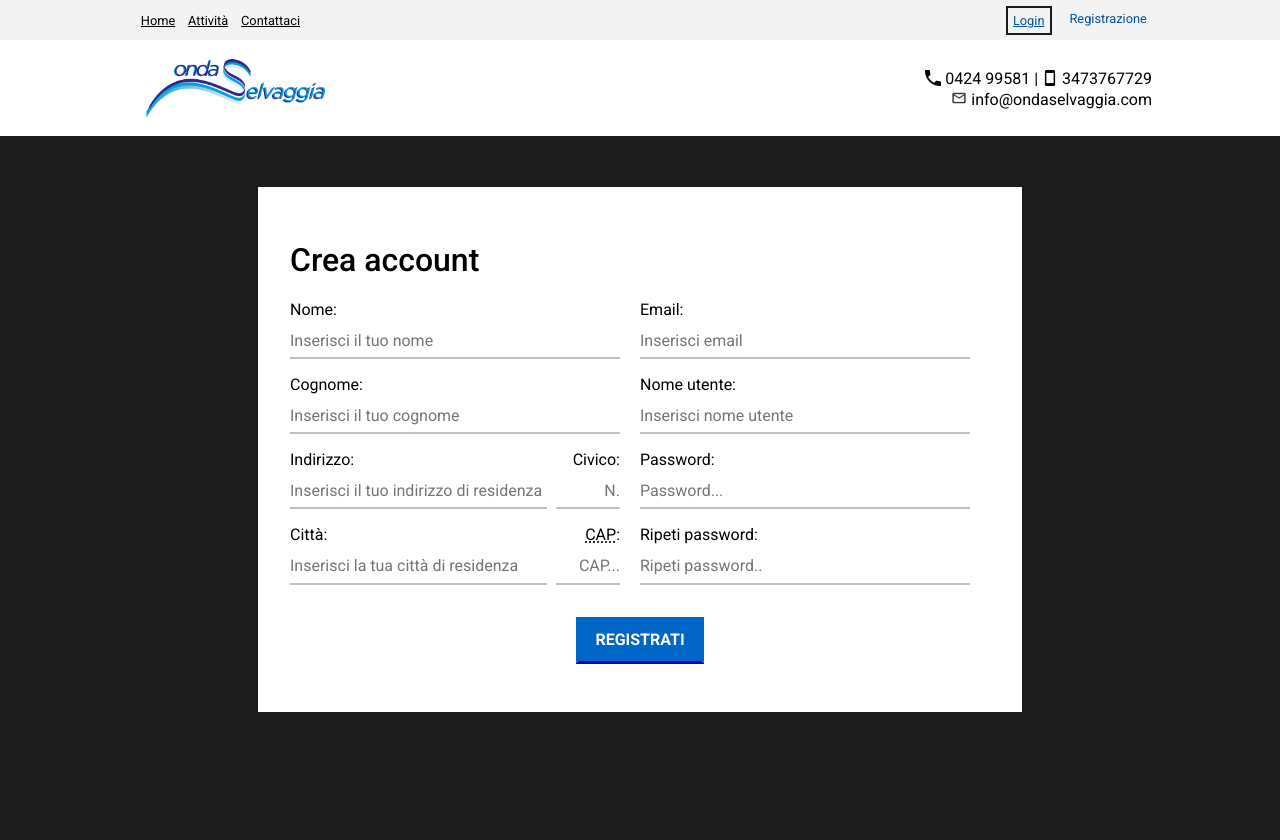
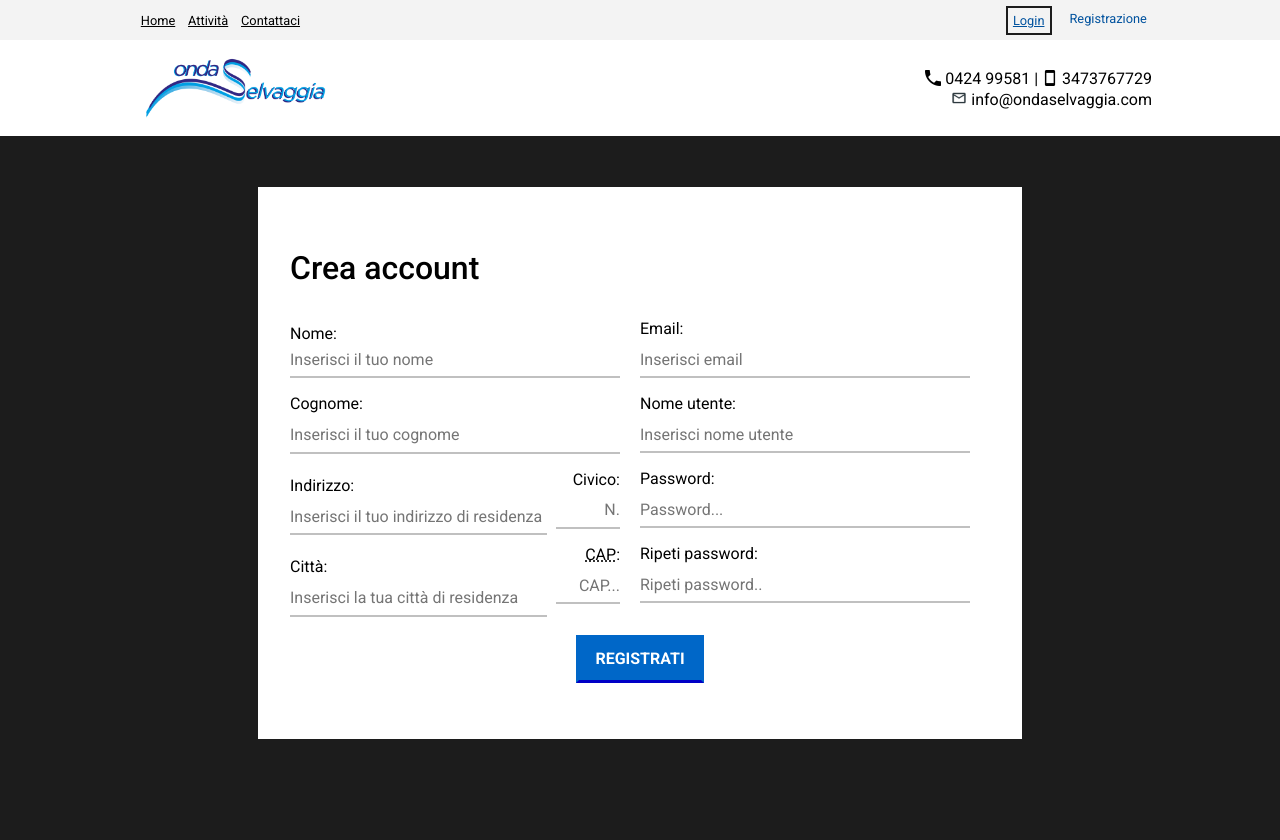
Before and after one commit to riccardobek/Tecnologie-Web, a PHP site: page /registrazione in a window 1280 px wide. Run offline with PHP 8.4, Linux system fonts and the light colour scheme.

Commit message:
inglobato tutto il css in default, prego senza errori

```diff
--- a/css/default.css
+++ b/css/default.css
@@ -1,18 +1,10 @@
 /********************
 RESET CSS
 *********************/
-html, body, div, span, applet, object, iframe, p, blockquote, pre,
-a, acronym, address, big, cite, code,
-del, dfn, em, img, ins, kbd, q, s, samp,
-small, strike, strong, sub, sup, tt, var,
-b, u, i, center,
-dl, dt, dd, ol, ul, li,
-fieldset, form, label, legend,
-table, caption, tbody, tfoot, thead, tr, th, td,
-article, aside, canvas, details, embed, input, button,
-figure, figcaption, footer, header, hgroup,
-menu, nav, output, ruby, section, summary,
-time, mark, audio, video {
+html, body, div, span, iframe, p,
+a, img, i, ol, ul, li,
+fieldset, form, label, table, caption, tbody, tfoot, thead, tr, th, td,
+input, button, header, nav, video {
     margin: 0;
     padding: 0;
     border: 0;
@@ -23,9 +15,8 @@ time, mark, audio, video {
 abbr {
     speak: spell-out;
 }
-/* HTML5 display-role reset for older browsers */
-article, aside, details, figcaption, figure,
-footer, header, hgroup, menu, nav, section {
+
+nav{
     display: block;
 }
 
@@ -36,6 +27,11 @@ html,body {
     clear: both;
     font-family: 'Roboto',serif;
     height: 100%;
+}
+
+#not-registered{
+    color: black;
+    font-size: 100%
 }
 
 textarea,
@@ -56,6 +52,15 @@ div, form {
     margin: 0;
     padding: 0;
 }
+
+.form{
+    width: 350px;
+    margin: 4% auto auto auto;
+    padding: 2em;
+    background: white;
+    color: black;
+}
+
 
 a, a.button, button, .inline-btn, .primary-btn, input[type=submit], input[type=reset] {
     cursor: pointer;
@@ -643,7 +648,7 @@ textarea:focus{
     border: 2px solid #302A85;
 }
 
-.form .bottone-annulla{
+.schede .bottone-annulla{
     display: none;
 }
 .btn-a-capo{
@@ -1006,3 +1011,97 @@ video {
 #nPosti, #imposta-data{
     color: #FFFFFF;
 }
+
+/*login*/
+#indirizzo-container,
+#citta-container {
+    float:left;
+    width: 78%;
+}
+
+#civico-container, #cap-container {
+    text-align: right;
+}
+
+#civico-container input,
+#cap-container input {
+    width: 4em;
+    text-align: right;
+}
+
+#sectionPersonalData {
+    width:330px;
+    float:left;
+    margin-right: 0;
+}
+
+#sectionAccountData {
+    width: 330px;
+    margin-left:350px;
+    margin-top: 2em;
+}
+.log-form{
+
+    width: 100%;
+    padding-top: 0.5em;
+    padding-bottom: 0.5em;
+    border-radius: 4px ;
+}
+
+.log-form h2 {
+    font-weight: 100;
+    color:black;
+    margin-top:1.5em;
+}
+
+.log-label {
+    display: block;
+    padding-bottom: 0.3em;
+}
+.container_form{
+    width: 700px;
+    margin-bottom:60px;
+}
+
+
+form .field-container:not(:first-child) label {
+    margin-top: 1em;
+}
+
+
+
+a{
+    color: #00529E;
+}
+
+a:visited{
+    color: #3DA1FF;
+}
+
+input:focus{
+    background-color: #adceff;
+}
+
+/*utente*/
+form .log-field-container:not(:first-child) label {
+    margin-top:0.4em;
+
+}
+
+.log-field-container {
+    margin-top:1em;
+}
+#dati-utente label, .imp-label{
+    float:left;
+    margin-top: 0.5em;
+    font-weight: bold;
+    width: 25%;
+    padding-bottom: 0;
+    text-align: right;
+}
+
+
+.disabilita:disabled{
+    border:0;
+    border-bottom: 2px solid transparent;
+}
--- a/css/login.css
+++ /dev/null
@@ -1,89 +0,0 @@
-.form{
-    width: 350px;
-    margin: 4% auto auto auto;
-    padding: 2em;
-    background: white;
-    color: black;
-}
-
-body > div > a > img{
-    display: block;
-    margin: auto;
-
-    width: 350px;
-}
-p{
-    color: black;
-    font-size: 100%
-}
-
-body > div > form {
-
-    width: 100%;
-    padding-top: 0.5em;
-    padding-bottom: 0.5em;
-    border-radius: 4px ;
-}
-
-form h2 {
-    font-weight: 100;
-    color:black;
-    margin-top:1.5em;
-}
-
-
-div.elements-wrapper {
-    margin: 1em;
-}
-
-#indirizzo-container,
-#citta-container{
-    float:left;
-    width: 78%;
-}
-#civico-container, #cap-container{
-    text-align: right;
-}
-
-#civico-container input,
-#cap-container input{
-    width: 4em;
-    text-align: right;
-}
-
-form label {
-    display: block;
-    padding-bottom: 0.3em;
-}
-
-form .field-container:not(:first-child) label {
-    margin-top: 1em;
-}
-
-.container_form{
-	width: 700px;
-	margin-bottom:60px;
-}
-
-#sectionPersonalData{
-	width:330px;
-	float:left;
-	margin-right: 0;
-}
-
-#sectionAccountData{
-	width: 330px;
-	margin-left:350px;
-}
-
-a{
-    color: #00529E;
-}
-
-a:visited{
-    color: #3DA1FF;
-}
-
-input:focus{
-    background-color: #adceff;
-}
--- a/css/mobile.css
+++ b/css/mobile.css
@@ -301,3 +301,7 @@ caption{
     margin-right: 0;
     float: left;
 }
+
+.nuova-scheda {
+    width: 90%;
+}
--- a/template/registrazione.html
+++ b/template/registrazione.html
@@ -8,7 +8,6 @@
     <link rel="icon" href="images/favicon.ico">
     <link href="https://fonts.googleapis.com/css?family=Roboto:400,100,300,500,700,900" rel="stylesheet">
     <link rel="stylesheet" type="text/css" href="css/default.css" >
-    <link rel="stylesheet" type="text/css" href="css/login.css" >
     <link rel="stylesheet" type="text/css"  href="css/mobile.css" media="screen and (max-width:768px)"/>
 </head>
 <body>
@@ -16,7 +15,7 @@
 <div id="content" role="form">
     <div class="form container_form" >
 
-        <form action="php/do_registrazione.php" method="POST">
+        <form action="php/do_registrazione.php" method="POST" class="log-form">
             <div class="alert successo" aria-live="assertive" role="alert" aria-atomic="true">Registrazione effettuata con successo. Clicca <a href="login.php">qua</a> per andare al <span lang="en">login</span>.</div>
 
             <input type="hidden" id="JSAbilitato" name="JSAbilitato" value="0">
@@ -24,47 +23,47 @@
             <h1>Crea <span lang="en">account</span></h1>
             <div class="alert errore" aria-live="assertive" role="alert" aria-atomic="true"><p class="intestazione-alert">Errore:</p></div>
             <div id="sectionPersonalData">
-                <div class="field-container">
+                <div class="log-field-container">
                     <label for="nome">Nome: </label>
                     <input type="text" id="nome" name="nome" placeholder="Inserisci il tuo nome">
                 </div>
-                <div class="field-container">
-                    <label for="cognome">Cognome: </label>
+                <div class="log-field-container">
+                    <label for="cognome" class="log-label">Cognome: </label>
                     <input type="text" id="cognome" name="cognome" placeholder="Inserisci il tuo cognome">
                 </div>
-                <div class="field-container" id="indirizzo-container">
-                    <label for="indirizzo">Indirizzo: </label>
+                <div class="log-field-container" id="indirizzo-container">
+                    <label for="indirizzo" class="log-label">Indirizzo: </label>
                     <input type="text" id="indirizzo" name="indirizzo" placeholder="Inserisci il tuo indirizzo di residenza">
                 </div>
-                <div class="field-container" id="civico-container">
-                    <label for="civico">Civico: </label>
+                <div class="log-field-container" id="civico-container">
+                    <label for="civico" class="log-label">Civico: </label>
                     <input type="text"  size="4" id="civico" name="civico" placeholder="N.">
                 </div>
-                <div class="field-container" id="citta-container">
-                    <label for="citta">Citt&agrave;: </label>
+                <div class="log-field-container" id="citta-container">
+                    <label for="citta" class="log-label">Citt&agrave;: </label>
                     <input type="text" id="citta" name="citta" placeholder="Inserisci la tua città di residenza">
                 </div>
-                <div class="field-container" id="cap-container">
-                    <label for="CAP"> <abbr title="Codice di avviamento postale">CAP</abbr>: </label>
+                <div class="log-field-container" id="cap-container">
+                    <label for="CAP" class="log-label"> <abbr title="Codice di avviamento postale">CAP</abbr>: </label>
                     <input type="text"  size="4" id="CAP" name="CAP" placeholder="CAP...">
                 </div>
 
             </div>
             <div id="sectionAccountData">
                 <div class="field-container">
-                    <label for="email" lang="en">Email: </label>
+                    <label for="email" lang="en" class="log-label">Email: </label>
                     <input type="text" id="email" name="email" placeholder="Inserisci email">
                 </div>
                 <div class="field-container">
-                    <label for="username">Nome utente: </label>
+                    <label for="username" class="log-label">Nome utente: </label>
                     <input type="text" id="username" name="username" placeholder="Inserisci nome utente">
                 </div>
                 <div class="field-container">
-                    <label for="password" lang="en">Password: </label>
+                    <label for="password" lang="en" class="log-label">Password: </label>
                     <input type="password" id="password" name="password" placeholder="Password...">
                 </div>
                 <div class="field-container">
-                    <label for="password2">Ripeti <span lang="en">password</span>: </label>
+                    <label for="password2" class="log-label">Ripeti <span lang="en">password</span>: </label>
                     <input type="password" id="password2" name="password2" placeholder="Ripeti password..">
                 </div>
             </div>
```
Also changed, not shown: css/utente.css (deleted, +0 -22 lines), template/login.html (+6 -7 lines), template/utente/pannello_utente.html (+22 -23 lines).
